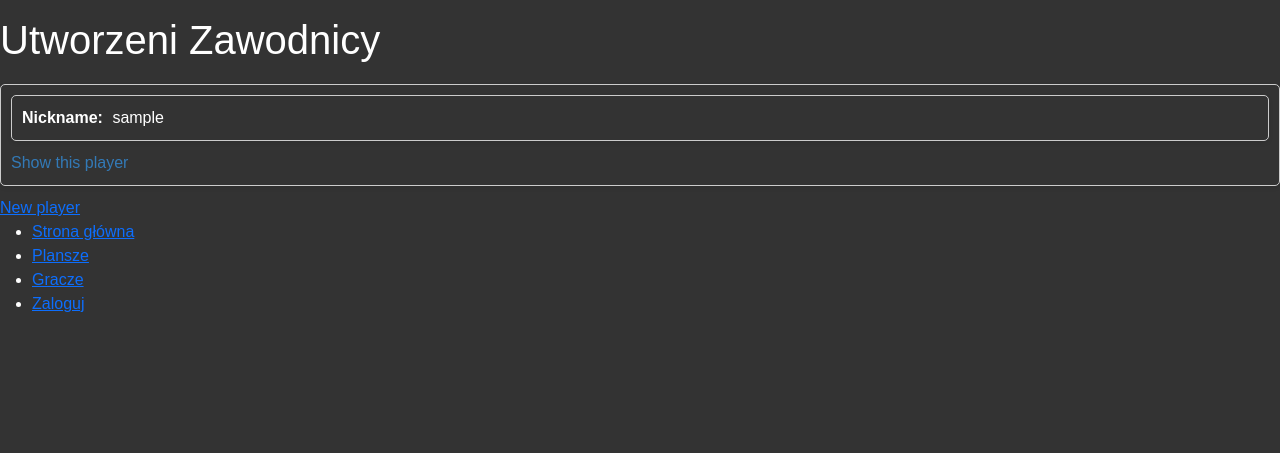
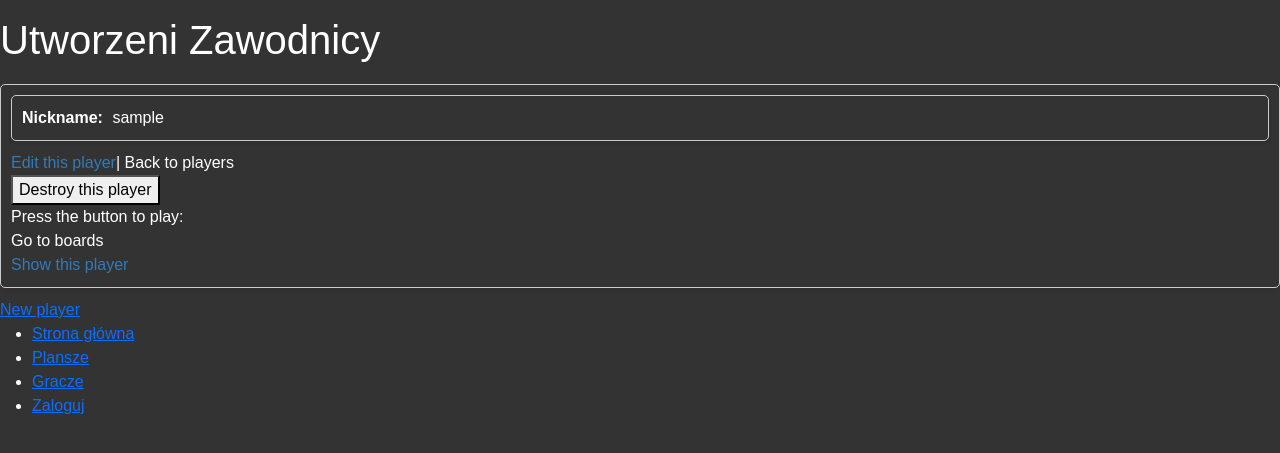
Before and after one commit to MaciejM934/Chess_project_final, a Rails app: page /players in a window 1280 px wide. Shown: the top 453 px of the page. Run offline with Rails 7, Linux system fonts and the light colour scheme; tables that the repository leaves empty hold one stand-in row (values such as "Sample post"); style sheets or scripts are compiled from the project's sources; some libraries are stand-ins or nearby versions.

Commit message:
troche lepsza kupa

```diff
--- a/app/views/players/_player.html.erb
+++ b/app/views/players/_player.html.erb
@@ -24,3 +24,12 @@
     <span><%= player.nickname %></span>
   </p>
 </div>
+
+<div class="player-actions">
+<%= link_to "Edit this player", edit_player_path(player), class: "edit-button" %>|
+  <%= link_to "Back to players", players_path, class: "back-button", style: "color: white" %>
+  <%= button_to "Destroy this player", @player, method: :delete, class: "destroy-button" %>
+  <p>Press the button to play:</p>
+  <%= link_to "Go to boards", boards_path, class: "back-button", style: "color: white" %>
+
+</div>
--- a/app/views/players/index.html.erb
+++ b/app/views/players/index.html.erb
@@ -33,6 +33,7 @@
     color: #337ab7;
     text-decoration: none;
   }
+
 </style>
 
 <p class="notice"><%= notice %></p>
```
Also changed, not shown: app/views/players/show.html.erb (+0 -9 lines), db/schema.rb.
